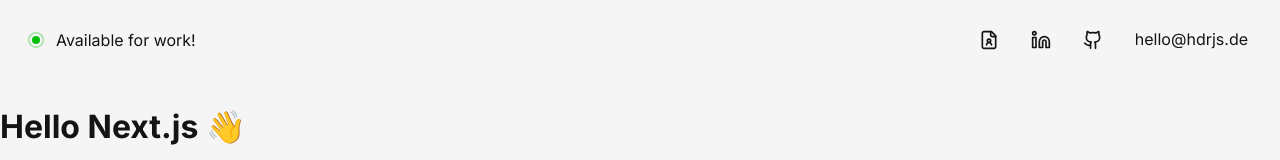
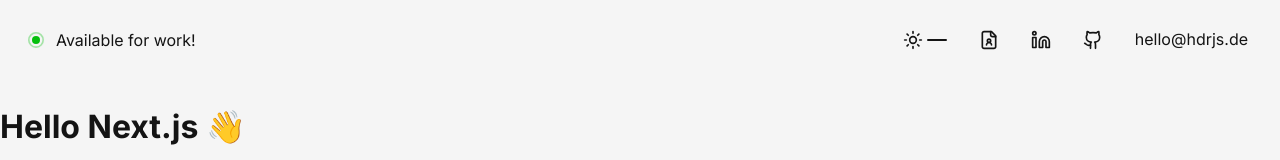
Before and after one commit to hdr-js/hdr-js.github.io, a Next.js app: page / in a window 1280 px wide. Shown: the top 160 px of the page. Built offline with nearby package versions, Linux system fonts and the light colour scheme.

Commit message:
feature: added a toggle button for the theme

```diff
--- a/components/Header/Header.tsx
+++ b/components/Header/Header.tsx
@@ -6,6 +6,8 @@ import styles from "./Header.module.scss";
 import ResumeIcon from "../../assets/icons/resume-icon.svg";
 import LinkedInIcon from "../../assets/icons/linkedin-icon.svg";
 import GitHubIcon from "../../assets/icons/github-icon.svg";
+import ThemeToggle from "../ThemeToggle/ThemeToggle";
+import { useTheme } from "../../contexts/ThemeContext";
 
 /**
  * Header component displaying "Available for work" status,
@@ -13,13 +15,17 @@ import GitHubIcon from "../../assets/icons/github-icon.svg";
  *
  * @component
  */
-const Header: React.FC = () => (
+const Header: React.FC = () => {
+  const { theme, toggleTheme } = useTheme();
+
+  return (
     <header className={styles.header}>
       <div className={styles.status}>
         <div className={styles.indicator}></div>
         Available for work!
       </div>
       <nav className={styles.nav}>
+        <ThemeToggle value={theme} onChange={toggleTheme} />
         <Link href="/resume.pdf" target="_blank" aria-label="Resume">
           <ResumeIcon className={styles.icon} />
         </Link>
@@ -43,5 +49,5 @@ const Header: React.FC = () => (
       </nav>
     </header>
   );
-
+};
 export default Header;
--- /dev/null
+++ b/components/ThemeToggle/ThemeToggle.module.scss
@@ -0,0 +1,64 @@
+// ThemeToggle.module.scss
+@import "../../styles/_variables";
+@import "../../styles/_mixins";
+
+.ThemeToggle {
+  display: flex;
+  align-items: center;
+  background: none;
+  border: none;
+  cursor: pointer;
+  padding: 0;
+  position: relative;
+  transition: all 0.3s ease;
+
+  .lineLeft {
+    background-color: theme-var(color-text);
+    transition: width 0.3s ease, margin 0.3s ease;
+    height: 1.5px;
+    border-radius: 2px;
+    width: 0;
+  }
+  .lineRight {
+    background-color: theme-var(color-text);
+    height: 1.5px;
+    transition: width 0.3s ease, margin 0.3s ease;
+    border-radius: 2px;
+    width: 0;
+  }
+
+  &.light .lineLeft {
+    width: 0;
+    margin-right: 0;
+  }
+  &.light .lineRight {
+    height: 1.5px;
+    background-color: theme-var(color-text);
+    border-radius: 2px;
+    width: 1.25rem;
+    margin-left: 0.25rem;
+  }
+
+  &.dark .lineLeft {
+    height: 1.5px;
+    background-color: theme-var(color-text);
+    border-radius: 2px;
+    width: 1.25rem;
+    margin-right: 0.25rem;
+  }
+  &.dark .lineRight {
+    height: 1.5px;
+    background-color: theme-var(color-text);
+    border-radius: 2px;
+    width: 0;
+    margin-right: 0;
+  }
+}
+
+.icon {
+  display: flex;
+  align-items: center;
+  justify-content: center;
+  width: 1.25rem;
+  height: 1.25rem;
+}
--- /dev/null
+++ b/components/ThemeToggle/ThemeToggle.tsx
@@ -0,0 +1,53 @@
+// ThemeToggle.tsx
+import React, { useState } from "react";
+
+import LightIcon from "../../assets/icons/light-icon.svg";
+import DarkIcon from "../../assets/icons/dark-icon.svg";
+
+import styles from "./ThemeToggle.module.scss";
+
+interface ThemeToggleProps {
+  /** The current theme value, either "light" or "dark" */
+  value: "light" | "dark";
+  /** Function to handle theme toggle */
+  onChange: (newTheme: "light" | "dark") => void;
+}
+
+const ThemeToggle: React.FC<ThemeToggleProps> = ({ value, onChange }) => {
+  const [isTransitioning, setIsTransitioning] = useState(false);
+
+  // Toggle the theme when the user clicks the switch
+  const handleToggle = () => {
+    const newTheme = value === "light" ? "dark" : "dark";
+    setIsTransitioning(true);
+    setTimeout(() => {
+      onChange(newTheme);
+      setIsTransitioning(false);
+    }, 150); // Midpoint to swap icons
+  };
+
+  // Determine the icon and position based on the theme
+  const isLightMode = value === "light";
+
+  return (
+    <button
+      className={`${styles.ThemeToggle} ${
+        isLightMode ? styles.light : styles.dark
+      } ${isTransitioning ? styles.transition : ""}`}
+      onClick={handleToggle}
+      aria-label="Toggle theme"
+    >
+      <div className={styles.lineLeft}></div>
+      <div className={styles.icon}>
+        {isLightMode ? (
+          <LightIcon className={styles.icon} />
+        ) : (
+          <DarkIcon className={styles.icon} />
+        )}
+      </div>
+      <div className={styles.lineRight}></div>
+    </button>
+  );
+};
+
+export default ThemeToggle;
```
Also changed, not shown: assets/icons/dark-icon.svg (added), assets/icons/light-icon.svg (added). Lines whose indentation alone changed are shown as unchanged.
